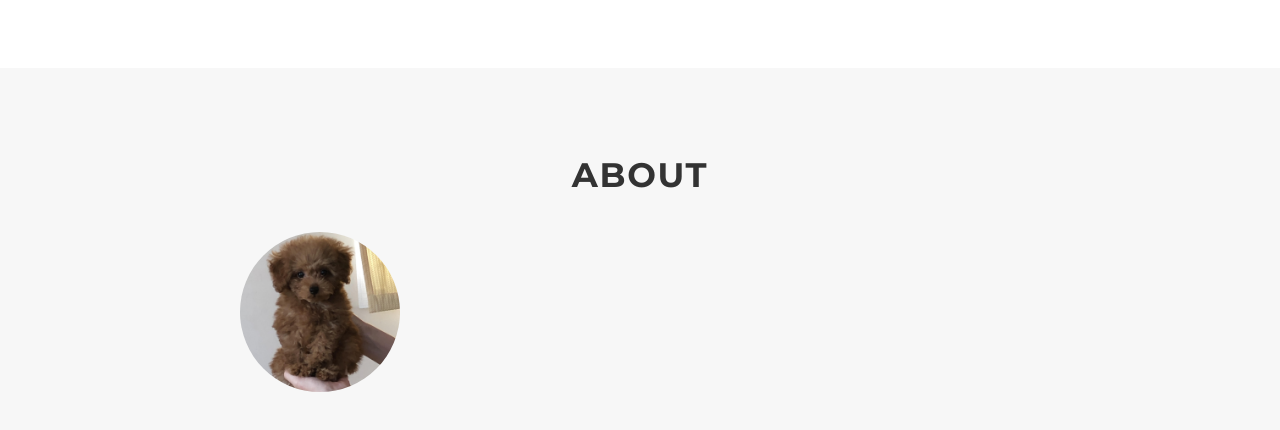
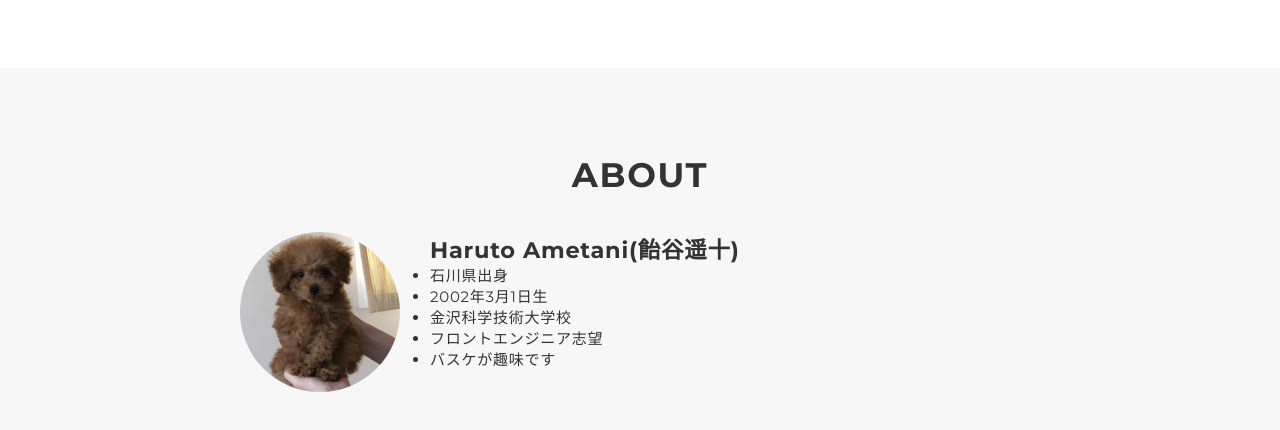
Before and after one commit to HarutoAmetani/portfolio, a plain HTML site: page index.html in a window 1280 px wide. Shown: the part 1714-2144 px from the top of the page. Drawn offline with nearby package versions, Linux system fonts and the light colour scheme.

Commit message:
Update index.html

```diff
--- a/index.html
+++ b/index.html
@@ -49,7 +49,7 @@
           <p class="mv-title">HARUTO AMETANI</p>
           <p class="mv-subtitle">PORTFOLIO</p>
           <p class="mv-text">
-            こんにちは。Harutoと申します。<br class="sp-only">現在、Webエンジニアを目指しています。<br>
+            こんにちは。Harutoと申します。<br class="sp-only">現在、フロントエンジニアを目指しています。<br>
             本サイトをご覧になることで<br class="sp-only">私Harutoに興味を持って頂けたら幸いです。<br>
           </p>
         </div>
@@ -162,12 +162,16 @@
               <img src="img/ranmaru3.jpg" alt="">
             </p>
             <div class="profile-body">
-              <p>
-
-              </p>
-              <p>
-
-              </p>
+              <h2>
+                Haruto Ametani(飴谷遥十)
+              </h2>
+              <ul>
+                <li>石川県出身</li>
+                <li>2002年3月1日生</li>
+                <li>金沢科学技術大学校</li>
+                <li>フロントエンジニア志望</li>
+                <li>バスケが趣味です</li>
+              </ul>
             </div>
           </div>
         </div>
```
